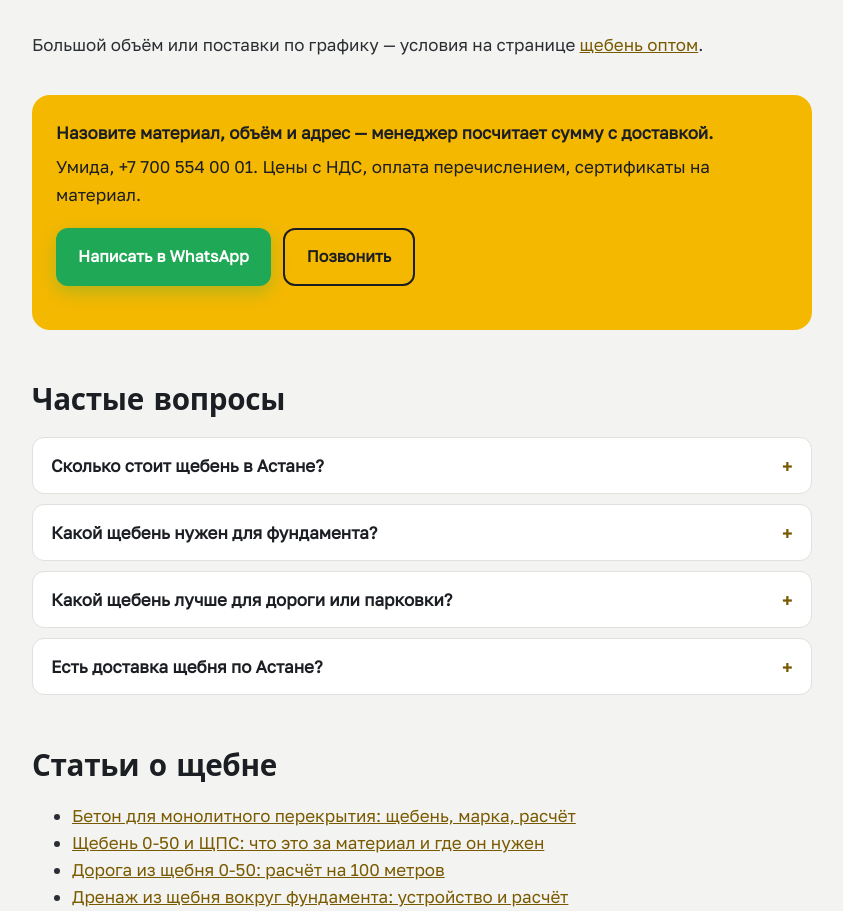
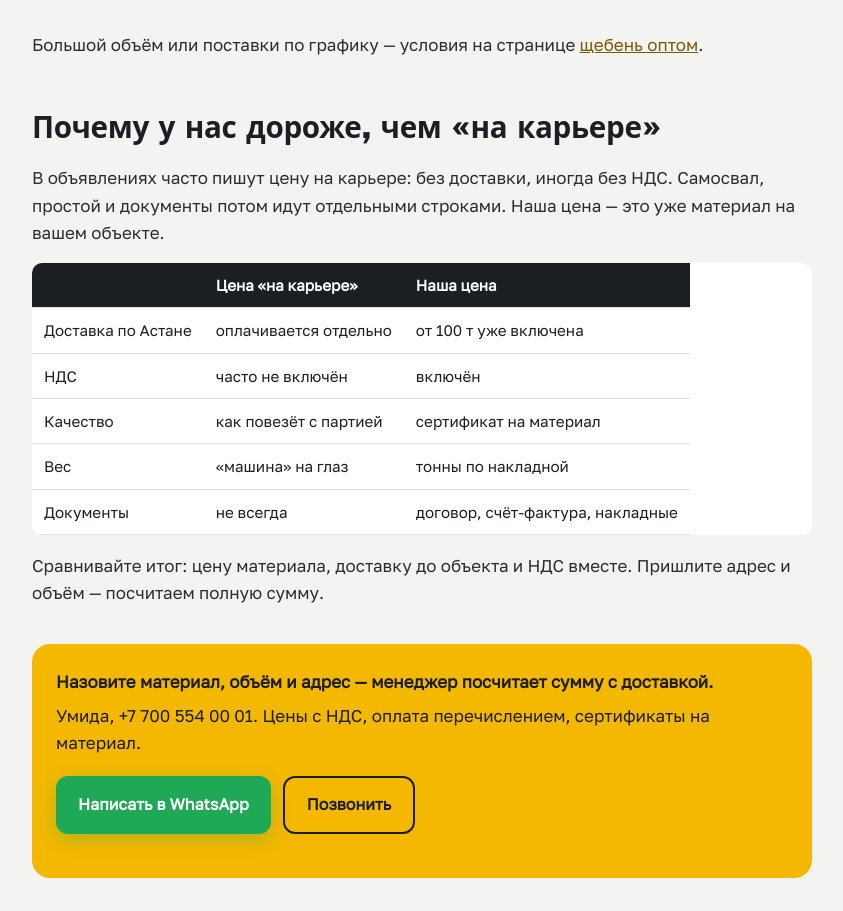
Before and after one commit to ecoventsv-cell/inertka.kz, an Astro site: page /shheben in a window 1280 px wide. Shown: the part 3341-4252 px from the top of the page, without its empty margins (44-887 px from the left). Built offline with nearby package versions, Linux system fonts and the light colour scheme; Astro itself is replaced by a stand-in of ours; a web font is replaced by a local one.

Commit message:
Блок «Почему дороже, чем на карьере»: доставка, НДС, сертификат, вес по накладной
Co-Authored-By: Claude Opus 5.5 <noreply@anthropic.com>
Claude-Session: https://claude.ai/code/session_01RnzAyGPNtVW9DJjuz5CMc5

```diff
--- /dev/null
+++ b/src/components/WhyPrice.astro
@@ -0,0 +1,22 @@
+---
+// Почему цена выше «карьерной»: качество и доставка (решение владельца 16.11.2026 — цены не снижаем).
+import { site } from '../data/site';
+---
+<section class="why">
+  <h2>Почему у нас дороже, чем «на карьере»</h2>
+  <p>
+    В объявлениях часто пишут цену на карьере: без доставки, иногда без НДС. Самосвал, простой и документы
+    потом идут отдельными строками. Наша цена — это уже материал на вашем объекте.
+  </p>
+  <table>
+    <thead><tr><th></th><th>Цена «на карьере»</th><th>Наша цена</th></tr></thead>
+    <tbody>
+      <tr><td>Доставка по Астане</td><td>оплачивается отдельно</td><td>от {site.freeDeliveryFrom} т уже включена</td></tr>
+      <tr><td>НДС</td><td>часто не включён</td><td>включён</td></tr>
+      <tr><td>Качество</td><td>как повезёт с партией</td><td>сертификат на материал</td></tr>
+      <tr><td>Вес</td><td>«машина» на глаз</td><td>тонны по накладной</td></tr>
+      <tr><td>Документы</td><td>не всегда</td><td>договор, счёт-фактура, накладные</td></tr>
+    </tbody>
+  </table>
+  <p>Сравнивайте итог: цену материала, доставку до объекта и НДС вместе. Пришлите адрес и объём — посчитаем полную сумму.</p>
+</section>
--- a/src/layouts/Product.astro
+++ b/src/layouts/Product.astro
@@ -4,6 +4,7 @@ import Calc from '../components/Calc.astro';
 import Faq from '../components/Faq.astro';
 import Cta from '../components/Cta.astro';
 import Trust from '../components/Trust.astro';
+import WhyPrice from '../components/WhyPrice.astro';
 import { getCollection } from 'astro:content';
 import { site, waLink, fmt, terms, type Product } from '../data/site';
 import { faqSchema, productSchema, crumbsSchema } from '../data/schema';
@@ -60,6 +61,7 @@ const waText = `Здравствуйте! Нужна ${p.name.toLowerCase()}, о
     <div class="prose">
       <Calc selected={p.key} />
       <slot />
+      <WhyPrice />
       <h2>Условия поставки</h2>
       <ul class="terms">{terms.map((t) => <li>{t}</li>)}</ul>
       <Cta wa={waText} />
--- a/src/pages/shheben/index.astro
+++ b/src/pages/shheben/index.astro
@@ -5,6 +5,7 @@ import Faq from '../../components/Faq.astro';
 import Cta from '../../components/Cta.astro';
 import ProductCard from '../../components/ProductCard.astro';
 import Trust from '../../components/Trust.astro';
+import WhyPrice from '../../components/WhyPrice.astro';
 import { products, fmt, terms, waLink, site } from '../../data/site';
 import { faqSchema, crumbsSchema } from '../../data/schema';
 import { getCollection } from 'astro:content';
@@ -92,6 +93,7 @@ const posts = (await getCollection('blog')).filter((x) => x.data.product.startsW
         <li><b>Доставка</b><span>Самосвалы по графику, накладные и сертификат.</span></li>
       </ol>
       <p>Большой объём или поставки по графику — условия на странице <a href="/shheben/optom/">щебень оптом</a>.</p>
+      <WhyPrice />
       <Cta />
       <Faq items={faq} />
       {posts.length > 0 && (
--- a/src/pages/shheben/optom.astro
+++ b/src/pages/shheben/optom.astro
@@ -4,6 +4,7 @@ import Calc from '../../components/Calc.astro';
 import Faq from '../../components/Faq.astro';
 import Cta from '../../components/Cta.astro';
 import Trust from '../../components/Trust.astro';
+import WhyPrice from '../../components/WhyPrice.astro';
 import ProductCard from '../../components/ProductCard.astro';
 import { products, site, waLink, fmt } from '../../data/site';
 import { faqSchema, crumbsSchema } from '../../data/schema';
@@ -136,6 +137,7 @@ const waText = 'Здравствуйте! Нужен щебень оптом: ф
         <a href="/blog/dresva-ili-shheben-0-50/">дресва или щебень 0-50</a>.
       </p>
 
+      <WhyPrice />
       <h2>Как начать работу</h2>
       <ol class="steps">
         <li><b>Запрос</b><span>Фракции, объём, адрес и сроки — в WhatsApp или по телефону.</span></li>
--- a/src/styles/global.css
+++ b/src/styles/global.css
@@ -174,3 +174,4 @@ footer .cols { display: grid; gap: 24px; grid-template-columns: repeat(auto-fit,
 .facts dl { margin: 0; display: grid; grid-template-columns: repeat(auto-fill, minmax(240px, 1fr)); gap: 10px 24px; }
 .facts dt { font-size: .78rem; text-transform: uppercase; letter-spacing: .06em; color: var(--muted); font-weight: 700; }
 .facts dd { margin: 2px 0 0; font-weight: 500; }
+.why { margin: 2em 0; }
```
Also changed, not shown: CLAUDE.md (+2 -0 lines).
